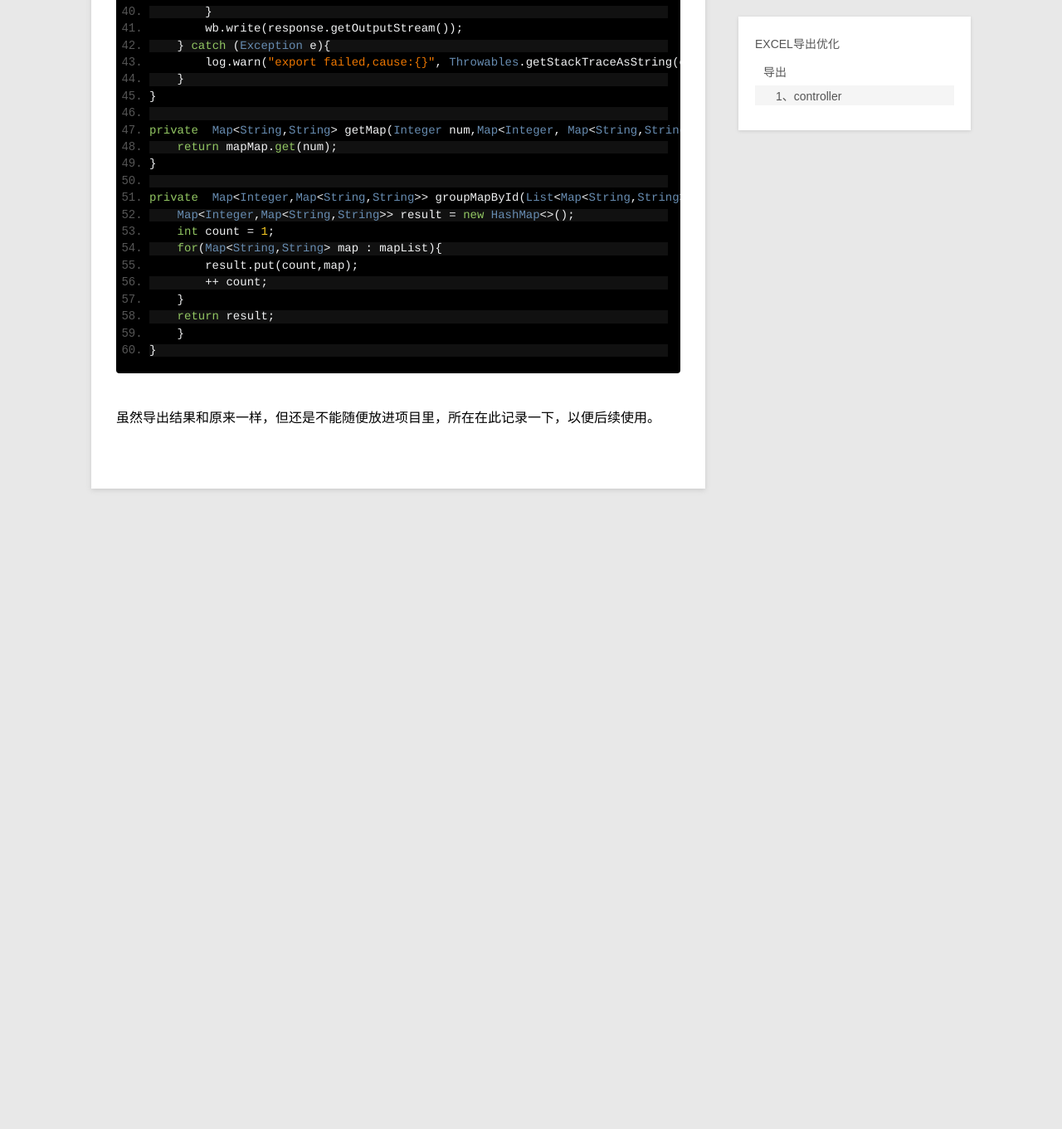
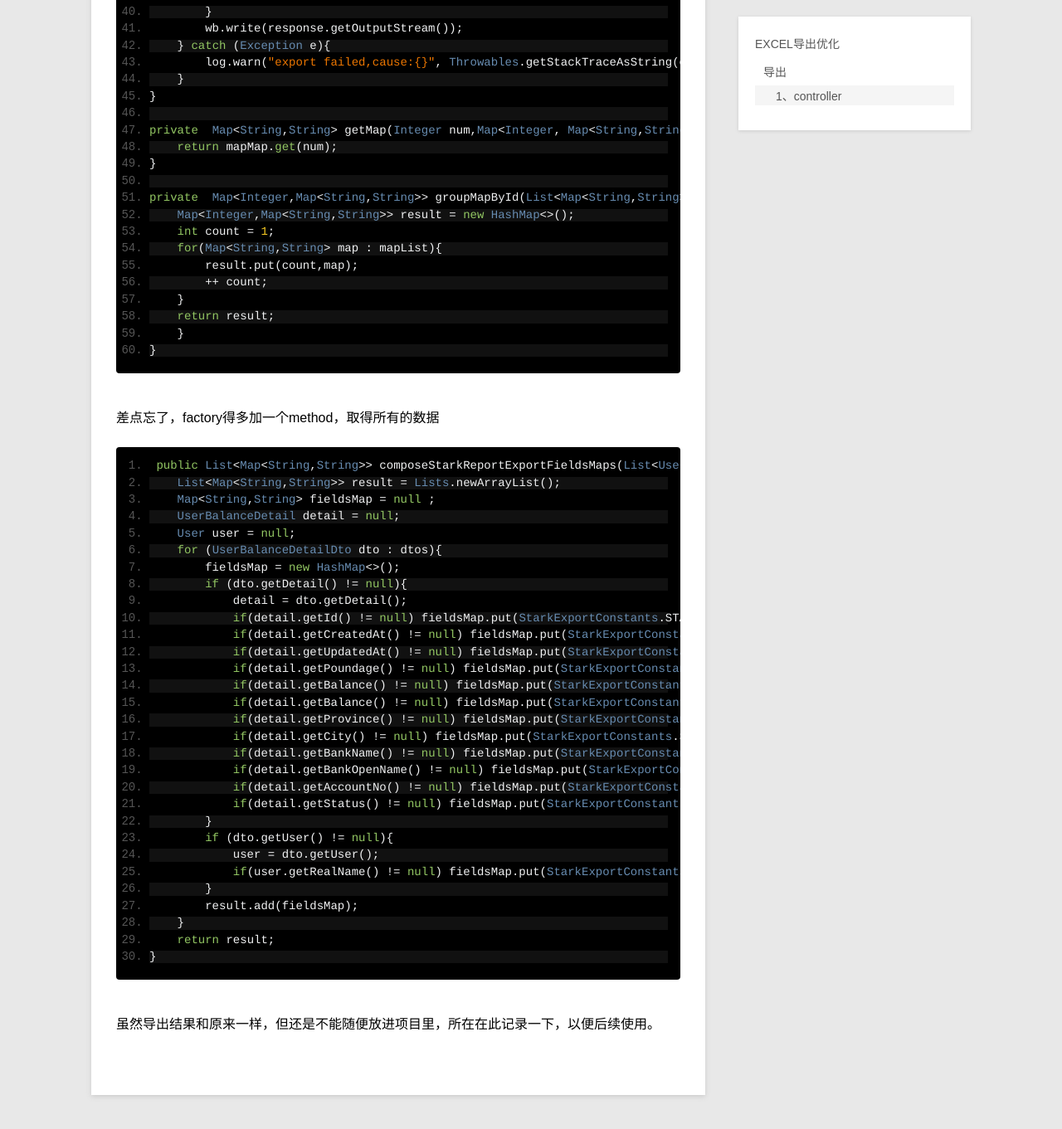
Before and after one commit to stronglong/stronglong.github.io, a Jekyll site: the page built from _posts/blog/2016-03-28-export-report.md, in a window 1280 px wide and 1400 px high, scrolled down 1765 px. Shown: the top 1361 px of the window at 83% size. Built offline with Jekyll 4.4.1, drawn with Linux system fonts in a browser that asks for light colours; Markdown is read by kramdown in place of the engine named in the settings; comment, search, counter and statistics services are not loaded; before the commit the page ends 2434 px from its top, so only the background shows below that.

Commit message:
update export

```diff
--- a/_posts/blog/2016-03-28-export-report.md
+++ b/_posts/blog/2016-03-28-export-report.md
@@ -101,6 +101,40 @@ category: blog
 	}
 
 
+
+差点忘了，factory得多加一个method，取得所有的数据
+
+	 public List<Map<String,String>> composeStarkReportExportFieldsMaps(List<UserBalanceDetailDto> dtos){
+        List<Map<String,String>> result = Lists.newArrayList();
+        Map<String,String> fieldsMap = null ;
+        UserBalanceDetail detail = null;
+        User user = null;
+        for (UserBalanceDetailDto dto : dtos){
+            fieldsMap = new HashMap<>();
+            if (dto.getDetail() != null){
+                detail = dto.getDetail();
+                if(detail.getId() != null) fieldsMap.put(StarkExportConstants.STARK_ID,detail.getId().toString());
+                if(detail.getCreatedAt() != null) fieldsMap.put(StarkExportConstants.STARK_DATE_AT,printDate(detail.getCreatedAt()));
+                if(detail.getUpdatedAt() != null) fieldsMap.put(StarkExportConstants.STARK_USER_ID,detail.getUserId().toString());
+                if(detail.getPoundage() != null) fieldsMap.put(StarkExportConstants.STARK_POUNDAGE,toYuan(detail.getPoundage()).toString());
+                if(detail.getBalance() != null) fieldsMap.put(StarkExportConstants.STARK_BANLANCE,toYuan(detail.getBalance()).toString());
+                if(detail.getBalance() != null) fieldsMap.put(StarkExportConstants.STARK_REAL_PAY,toYuan(detail.getBalance()).toString());
+                if(detail.getProvince() != null) fieldsMap.put(StarkExportConstants.STARK_PROVINCE,detail.getProvince());
+                if(detail.getCity() != null) fieldsMap.put(StarkExportConstants.STARK_CITY,detail.getCity());
+                if(detail.getBankName() != null) fieldsMap.put(StarkExportConstants.STARK_BANK_NAME,detail.getBankName());
+                if(detail.getBankOpenName() != null) fieldsMap.put(StarkExportConstants.STARK_BANK_OPEN_NAME,detail.getBankOpenName());
+                if(detail.getAccountNo() != null) fieldsMap.put(StarkExportConstants.STARK_ACCOUNT_NO,detail.getAccountNo());
+                if(detail.getStatus() != null) fieldsMap.put(StarkExportConstants.STARK_STATUS,toStringOfStarkStatus(detail.getStatus()));
+            }
+            if (dto.getUser() != null){
+                user = dto.getUser();
+                if(user.getRealName() != null) fieldsMap.put(StarkExportConstants.STARK_USER_NAME,user.getRealName());
+            }
+            result.add(fieldsMap);
+        }
+        return result;
+    }
+
 虽然导出结果和原来一样，但还是不能随便放进项目里，所在在此记录一下，以便后续使用。
 
 
```
